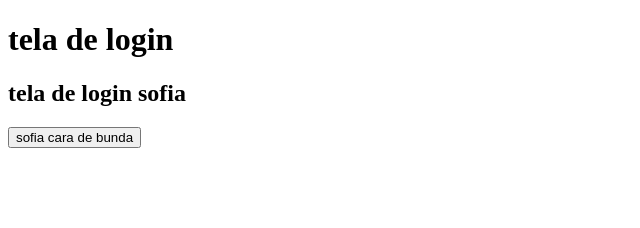
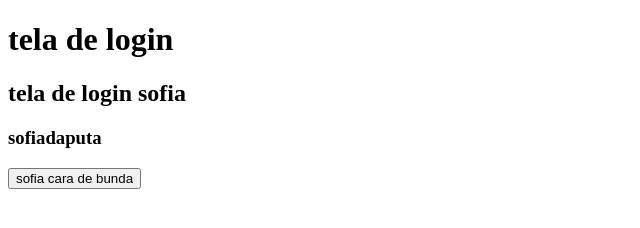
Before and after one commit to sofiaofdelanheze-cloud/primeiro-versionamento, a plain HTML site: page primeiro versionamento/index.html in a window 1280 px wide. Shown: the whole page, without its empty margins (0-640 px from the left). Drawn offline with Linux system fonts and the light colour scheme.

Commit message:
commit 3

```diff
--- a/primeiro versionamento/index.html
+++ b/primeiro versionamento/index.html
@@ -11,5 +11,6 @@
 </html>
 <h1>tela de login</h1>
 <h2>tela de login sofia</h2>
+<h3>sofiadaputa</h3>
 <imput></imput>
 <button>sofia cara de bunda</button>
```
